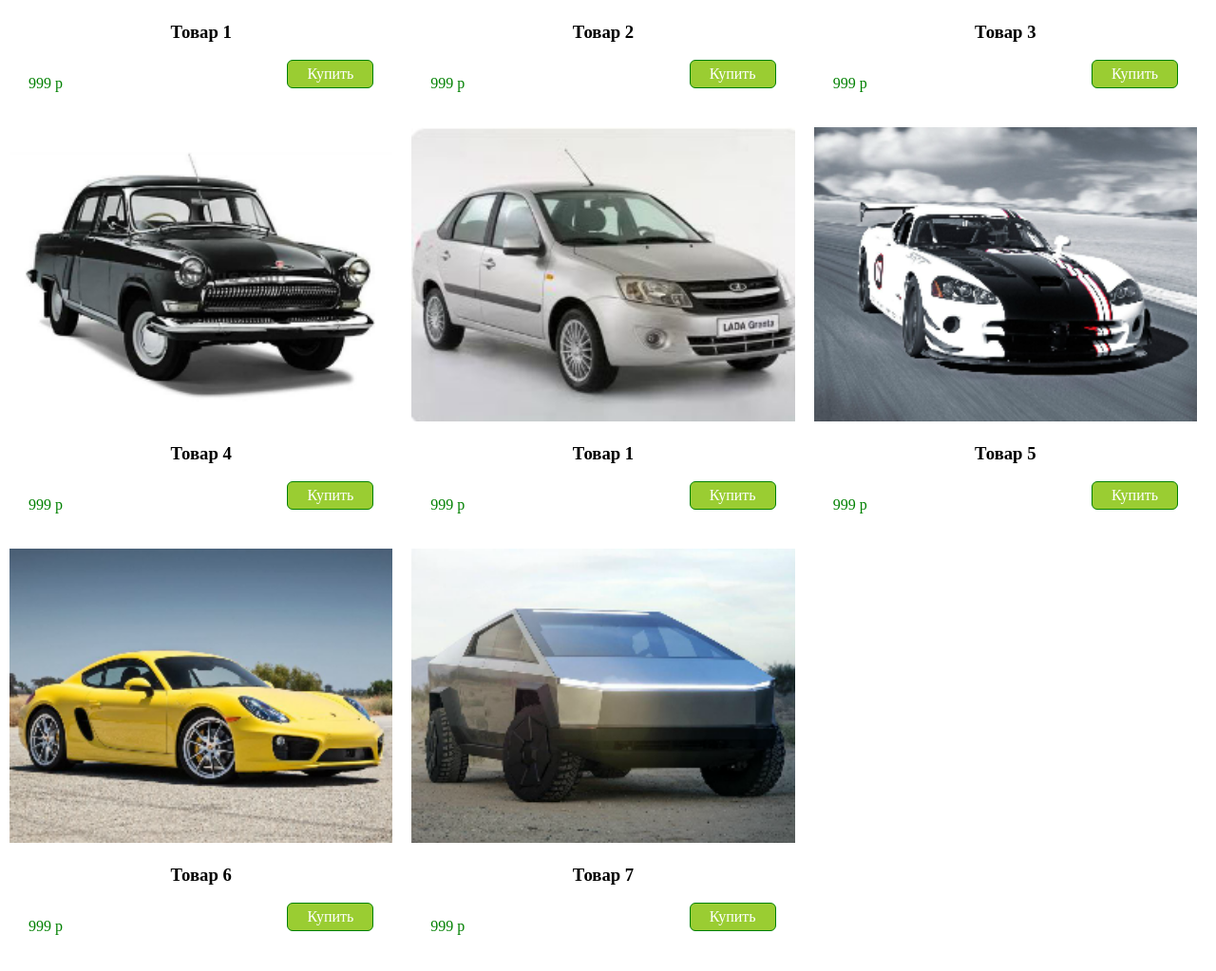
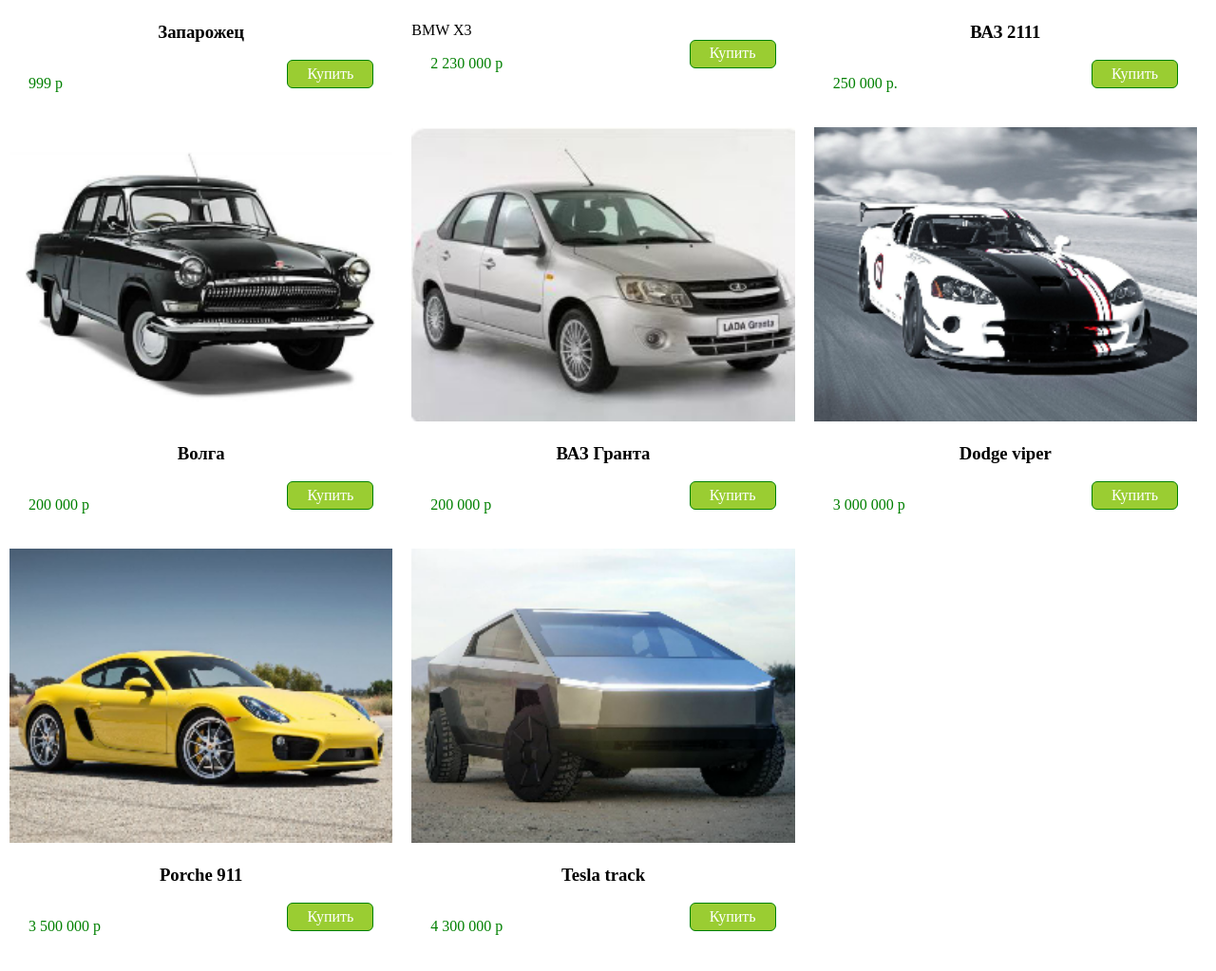
Before and after one commit to mNikem79/VirtuaMartCars, a plain HTML site: page index.html in a window 1280 px wide. Shown: the part 739-1762 px from the top of the page at 95% size. Drawn offline with nearby package versions, Linux system fonts and the light colour scheme.

Commit message:
добавлены цены, описания

```diff
--- a/index.html
+++ b/index.html
@@ -47,7 +47,7 @@
     <div class="cards">
       <div class="card_item">
         <img src="./pict/zapar.png" alt="Карточка">
-        <h3>Товар 1</h3>
+        <h3>Запарожец</h3>
         <div class="action">
           <p class="price">999 р</p>
           <button class="btn_order">Купить</button>
@@ -55,57 +55,57 @@
       </div>
       <div class="card_item">
         <img src="./pict/BMW.png" alt="Карточка">
-        <h3>Товар 2</h3>
+        <h3></h3>BMW X3</h3>
         <div class="action">
-          <p class="price">999 р</p>
+          <p class="price">2 230 000 р</p>
           <button class="btn_order">Купить</button>
         </div>
       </div>
       <div class="card_item">
         <img src="./pict/2111.png" alt="Карточка">
-        <h3>Товар 3</h3>
+        <h3>ВАЗ 2111</h3>
         <div class="action">
-          <p class="price">999 р</p>
+          <p class="price">250 000 р.</p>
           <button class="btn_order">Купить</button>
         </div>
       </div>
       <div class="card_item">
         <img src="./pict/volga.png" alt="Карточка">
-        <h3>Товар 4</h3>
+        <h3>Волга</h3>
         <div class="action">
-          <p class="price">999 р</p>
+          <p class="price">200 000 р</p>
           <button class="btn_order">Купить</button>
         </div>
       </div>
       <div class="card_item">
         <img src="./pict/granta.png" alt="Карточка">
-        <h3>Товар 1</h3>
+        <h3>ВАЗ Гранта</h3>
         <div class="action">
-          <p class="price">999 р</p>
+          <p class="price">200 000 р</p>
           <button class="btn_order">Купить</button>
         </div>
       </div>
       <div class="card_item">
         <img src="./pict/dodge.png" alt="Карточка">
-        <h3>Товар 5</h3>
+        <h3>Dodge viper</h3>
         <div class="action">
-          <p class="price">999 р</p>
+          <p class="price">3 000 000 р</p>
           <button class="btn_order">Купить</button>
         </div>
       </div>
       <div class="card_item">
         <img src="./pict/porche.png" alt="Карточка">
-        <h3>Товар 6</h3>
+        <h3>Porche 911</h3>
         <div class="action">
-          <p class="price">999 р</p>
+          <p class="price">3 500 000 р</p>
           <button class="btn_order">Купить</button>
         </div>
       </div>
       <div class="card_item">
         <img src="./pict/tesla.png" alt="Карточка">
-        <h3>Товар 7</h3>
+        <h3>Tesla track</h3>
         <div class="action">
-          <p class="price">999 р</p>
+          <p class="price">4 300 000 р</p>
           <button class="btn_order">Купить</button>
         </div>
       </div>
@@ -118,7 +118,7 @@
     <div class="modal_wrapper">
       <div class="modal_close">X</div>
       <h2>Заказать</h2>
-      <p class="modal_desc">Lorem ipsum dolor sit amet consectetur adipisicing elit. Deserunt vero illum facilis cupiditate blanditiis, accusantium dignissimos ea similique ex hic eveniet molestiae delectus nostrum? Optio adipisci velit impedit nam temporibus?</p>
+      <p class="modal_desc">Укажите ваше имя и телефон, вам перезвонит первый освободившийся оператор</p>
       <input type="text" name="fio" placeholder="Введите ваше имя">
       <input type="text" maxlength="10" name="phone" placeholder="Введите ваш номер телефона">
       <button class="btn_order">Заказать</button>
```
